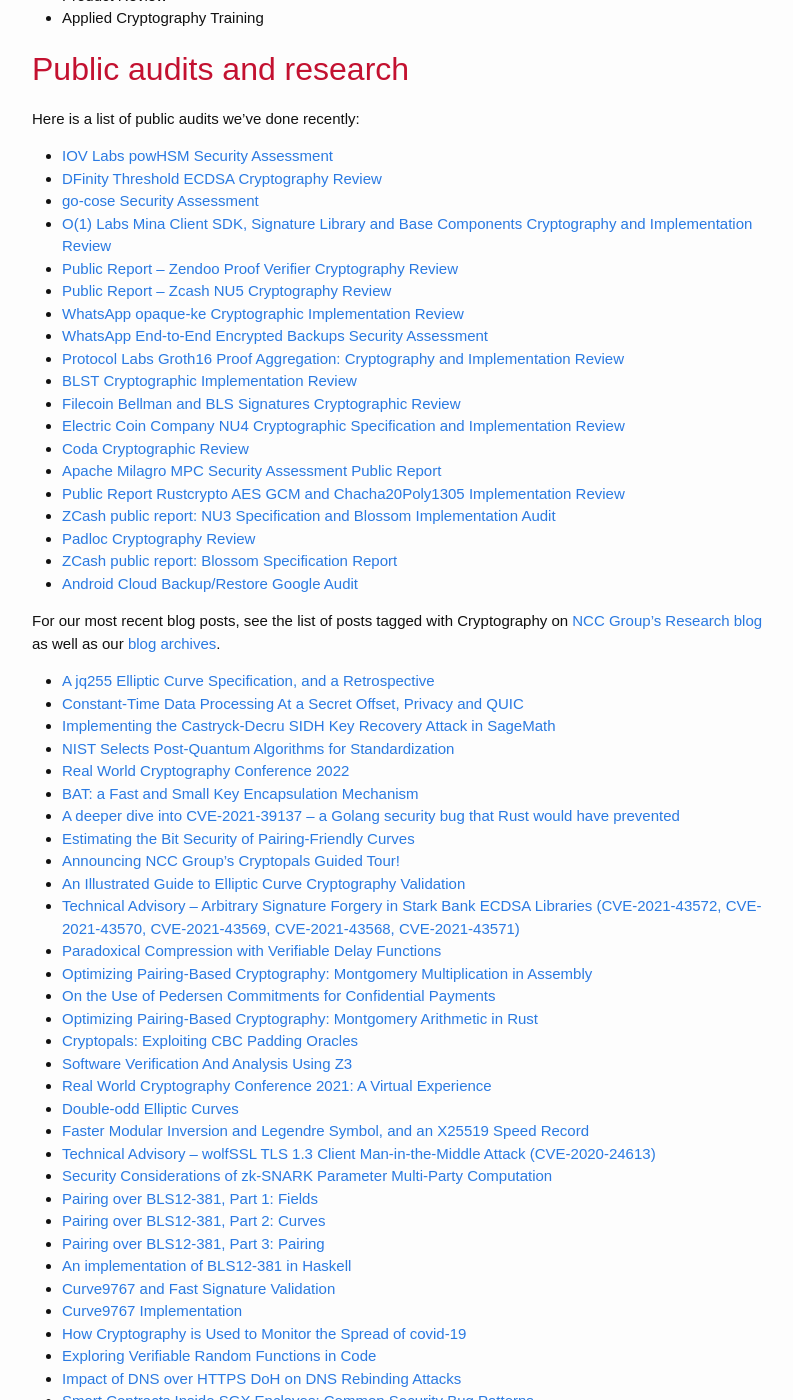
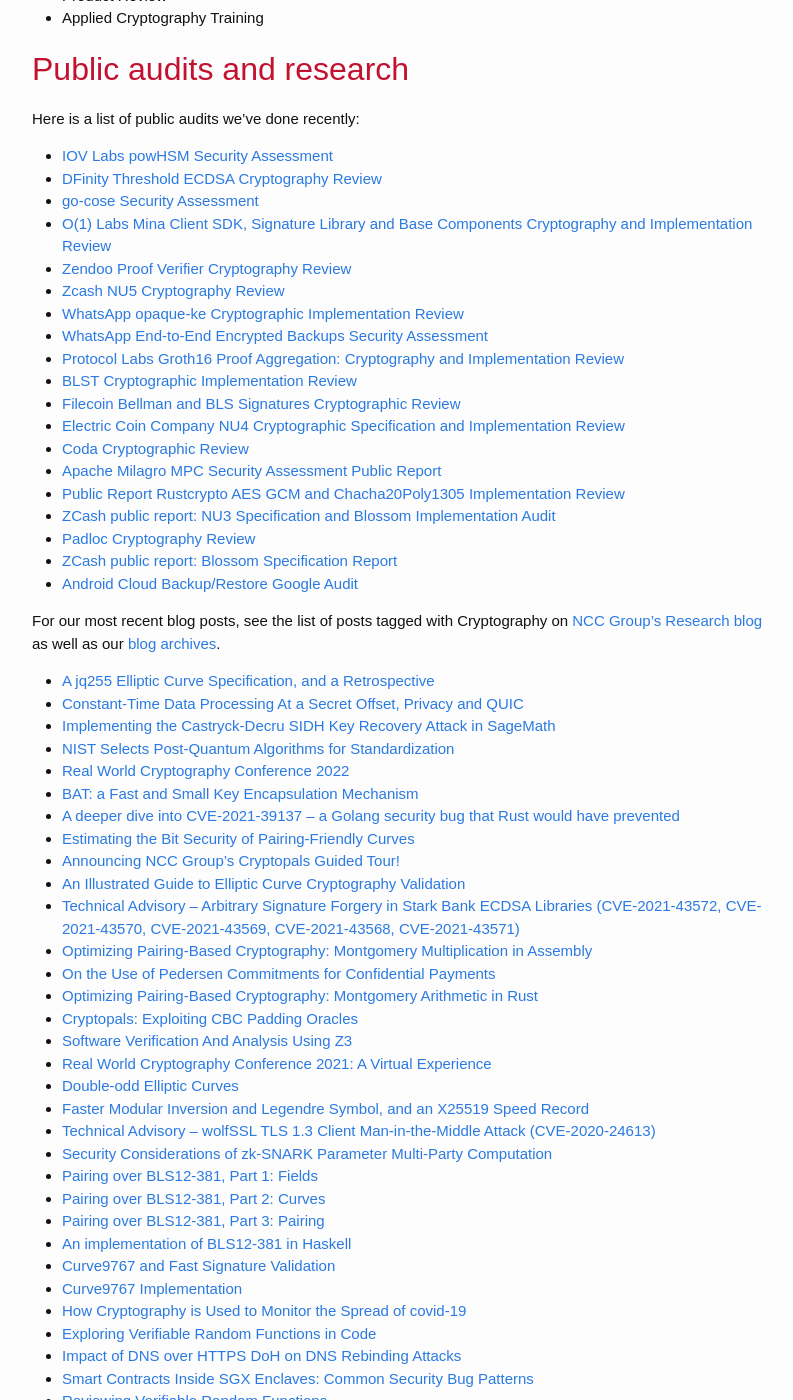
Before and after one commit to CryptoServices/cryptoservices.github.io, a Jekyll site: the page built from about.md, in a window 1280 px wide and 1400 px high, scrolled down 728 px. Shown: the whole window, without its empty margins (238-1031 px from the left). Built offline with Jekyll 4.4.1, drawn with Linux system fonts in a browser that asks for light colours; our own code applies the rules of GitHub Pages for plain Markdown files; some of the changed text lies outside the part shown.

Commit message:
add a paper

```diff
--- a/about.md
+++ b/about.md
@@ -30,8 +30,8 @@
 * [DFinity Threshold ECDSA Cryptography Review](https://research.nccgroup.com/2022/06/15/public-report-threshold-ecdsa-cryptography-review/)
 * [go-cose Security Assessment](https://research.nccgroup.com/2022/05/26/public-report-go-cose-security-assessment/)
 * [O(1) Labs Mina Client SDK, Signature Library and Base Components Cryptography and Implementation Review](https://research.nccgroup.com/2022/02/22/public-report-o1-labs-mina-client-sdk-signature-library-and-base-components-cryptography-and-implementation-review/)
-* [Public Report – Zendoo Proof Verifier Cryptography Review](https://research.nccgroup.com/2021/11/30/public-report-zendoo-proof-verifier-cryptography-review/)
-* [Public Report – Zcash NU5 Cryptography Review](https://research.nccgroup.com/2021/11/02/public-report-zcash-nu5-cryptography-review/)
+* [Zendoo Proof Verifier Cryptography Review](https://research.nccgroup.com/2021/11/30/public-report-zendoo-proof-verifier-cryptography-review/)
+* [Zcash NU5 Cryptography Review](https://research.nccgroup.com/2021/11/02/public-report-zcash-nu5-cryptography-review/)
 * [WhatsApp opaque-ke Cryptographic Implementation Review](https://research.nccgroup.com/2021/12/13/public-report-whatsapp-opaque-ke-cryptographic-implementation-review/)
 * [WhatsApp End-to-End Encrypted Backups Security Assessment](https://research.nccgroup.com/2021/10/27/public-report-whatsapp-end-to-end-encrypted-backups-security-assessment/)
 * [Protocol Labs Groth16 Proof Aggregation: Cryptography and Implementation Review](https://research.nccgroup.com/2021/06/04/public-report-protocol-labs-groth16-proof-aggregation-cryptography-and-implementation-review/)
@@ -59,7 +59,6 @@
 * [Announcing NCC Group’s Cryptopals Guided Tour!](https://research.nccgroup.com/2021/12/10/announcing-ncc-groups-cryptopals-guided-tour/)
 * [An Illustrated Guide to Elliptic Curve Cryptography Validation](https://research.nccgroup.com/2021/11/18/an-illustrated-guide-to-elliptic-curve-cryptography-validation/)
 * [Technical Advisory – Arbitrary Signature Forgery in Stark Bank ECDSA Libraries (CVE-2021-43572, CVE-2021-43570, CVE-2021-43569, CVE-2021-43568, CVE-2021-43571)](https://research.nccgroup.com/2021/11/08/technical-advisory-arbitrary-signature-forgery-in-stark-bank-ecdsa-libraries/)
-* [Paradoxical Compression with Verifiable Delay Functions](Paradoxical Compression with Verifiable Delay Functions)
 * [Optimizing Pairing-Based Cryptography: Montgomery Multiplication in Assembly](https://research.nccgroup.com/2021/09/10/optimizing-pairing-based-cryptography-montgomery-multiplication-in-assembly/)
 * [On the Use of Pedersen Commitments for Confidential Payments](https://research.nccgroup.com/2021/06/15/on-the-use-of-pedersen-commitments-for-confidential-payments/)
 * [Optimizing Pairing-Based Cryptography: Montgomery Arithmetic in Rust](https://research.nccgroup.com/2021/06/09/optimizing-pairing-based-cryptography-montgomery-arithmetic-in-rust/)
```
Also changed, not shown: other parts of about.md (+1 -0 lines).
